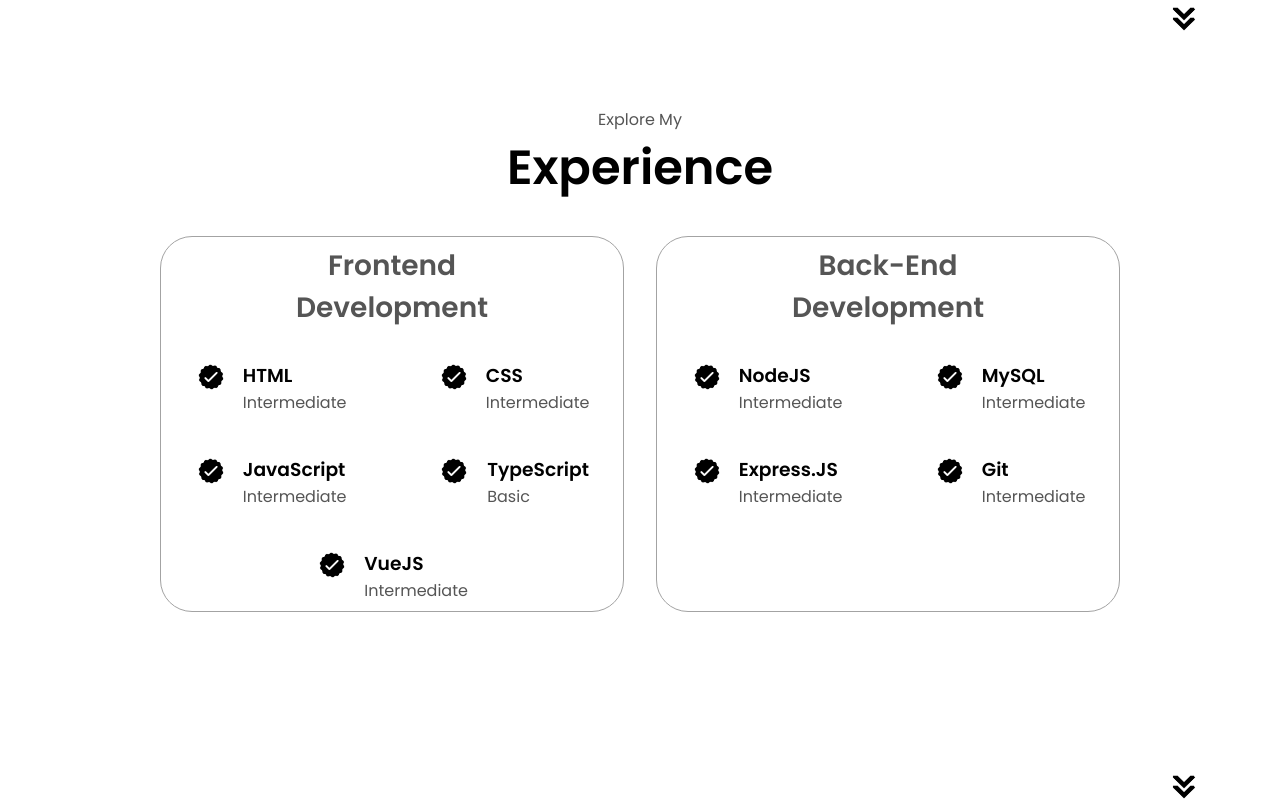
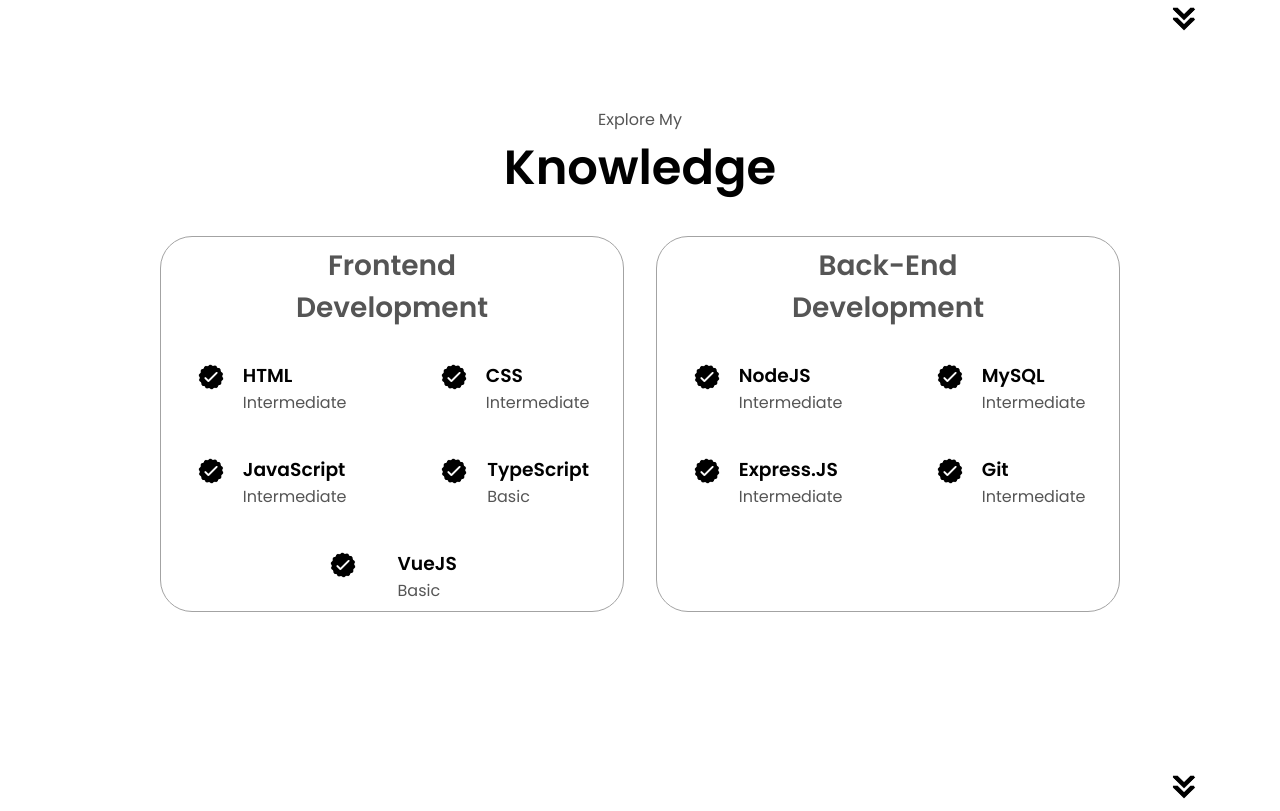
Before and after one commit to GiovaniMurakami/portfolio, a plain HTML site: page index.html in a window 1280 px wide. Shown: the part 1589-2400 px from the top of the page. Drawn offline with Linux system fonts and the light colour scheme.

Commit message:
Chore - added knowledge

```diff
--- a/index.html
+++ b/index.html
@@ -14,7 +14,7 @@
             <div>
                 <ul class="nav-links">
                     <li><a href="#about">About</a></li>
-                    <li><a href="#experience">Experience</a></li>
+                    <li><a href="#experience">Knowledge</a></li>
                     <li><a href="#projects">Projects</a></li>
                     <li><a href="#contact">Contact</a></li>
                 </ul>
@@ -32,7 +32,7 @@
                     <li><a href="#about" onclick="toggleMenu()">About</a></li>
                     <li>
                         <a href="#experience" onclick="toggleMenu()"
-                            >Experience</a
+                            >Knowledge</a
                         >
                     </li>
                     <li>
@@ -137,7 +137,7 @@
         </section>
         <section id="experience">
             <p class="section__text__p1">Explore My</p>
-            <h1 class="title">Experience</h1>
+            <h1 class="title">Knowledge</h1>
             <div class="experience-details-container">
                 <div class="about-containers">
                     <div class="details-container">
@@ -197,7 +197,7 @@
                                 />
                                 <div>
                                     <h3>VueJS</h3>
-                                    <p>Intermediate</p>
+                                    <p>Basic</p>
                                 </div>
                             </article>
                         </div>
```
